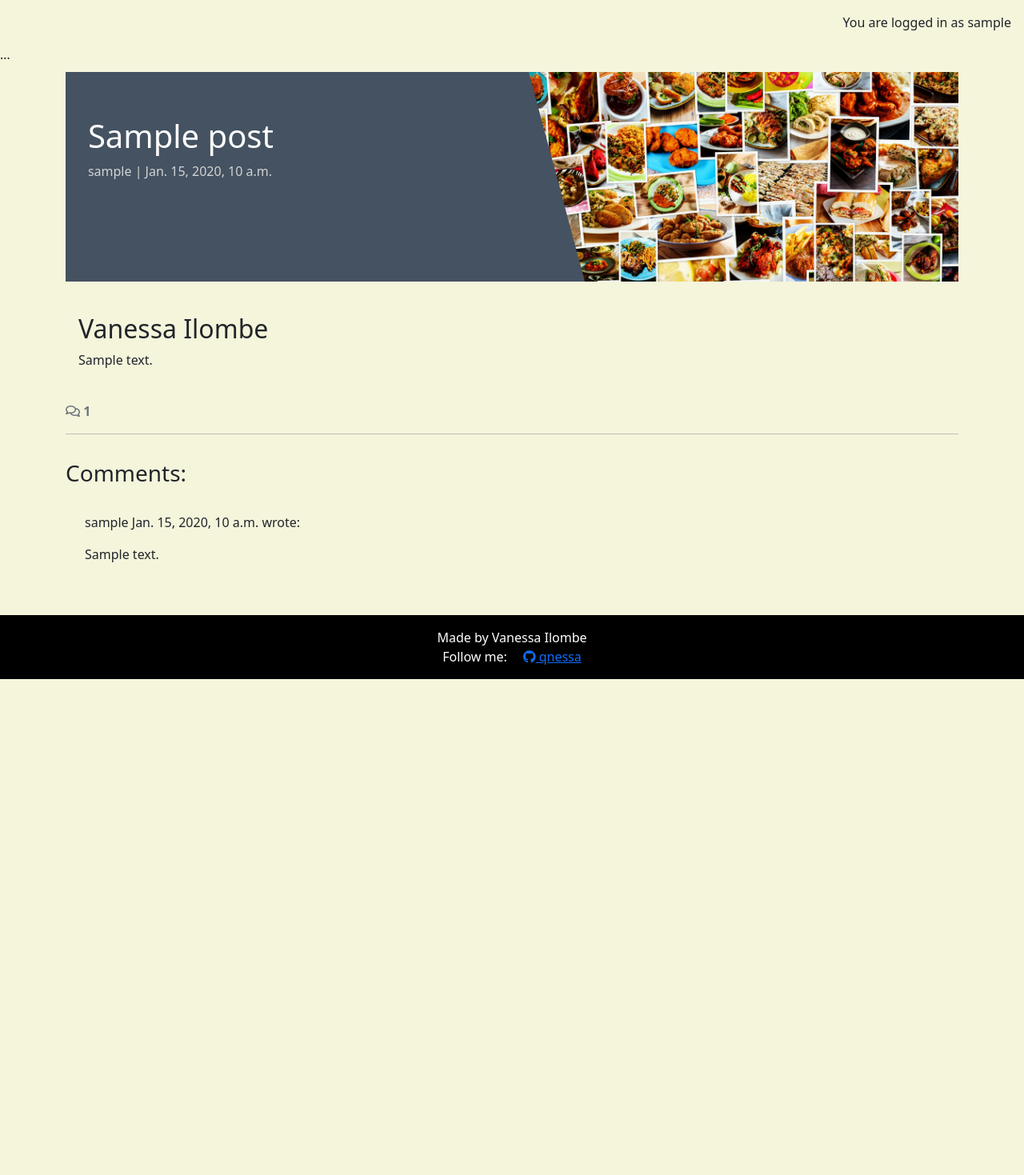
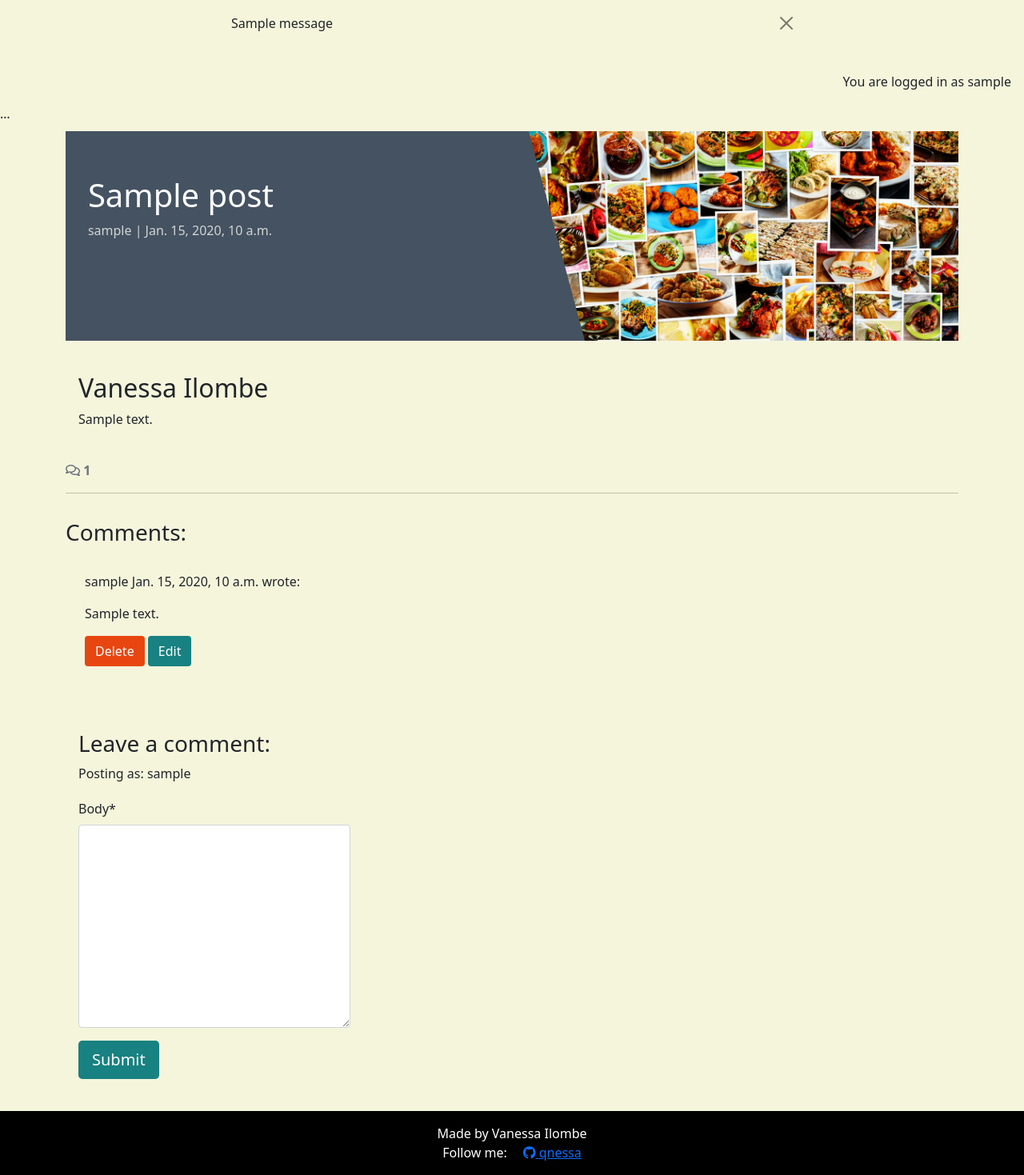
Before and after one commit to qnessa/THE-ART-OF-FLAVORS, a Django app: a page that uses templates/base.html in a window 1280 px wide. Shown: the part 56-1525 px from the top of the page at 80% size. Before the commit the page ends 905 px from the top, so only its background shows below. Run offline with Django 4.2, Linux system fonts and the light colour scheme; a user stored in the database is signed in; tables that the repository leaves empty hold one stand-in row (values such as "Sample post"); one stand-in notice (Sample message) is shown; some libraries are stand-ins or nearby versions.

Commit message:
added comment CRUD and its functionality

```diff
--- /dev/null
+++ b/blog/forms.py
@@ -0,0 +1,8 @@
+from .models import Comment
+from django import forms
+
+
+class CommentForm(forms.ModelForm):
+    class Meta:
+        model = Comment
+        fields = ('body',)
--- a/blog/templates/blog/post_detail.html
+++ b/blog/templates/blog/post_detail.html
@@ -1,5 +1,6 @@
 {% extends 'base.html' %} {% block content %}
 {% load static %}
+{% load crispy_forms_tags %}
 
 <div class="masthead">
     <div class="container">
@@ -66,12 +67,66 @@
             This comment is awaiting approval
           </p>
           {% endif %}
+          {% if user.is_authenticated and comment.author == user %}
+          <button class="btn btn-delete"
+            comment_id="{{ comment.id }}">Delete</button>
+          <button class="btn btn-edit"
+            comment_id="{{ comment.id }}">Edit</button>
+          {% endif %}
+        </div>
         </div>
         <!-- Our for loop ends here -->
         {% endfor %}
+    </div>
+  </div>
+<!-- Creating New Comments -->
+<div class="col-md-4 card mb-4 mt-3">
+    <div class="card-body">
+      {% if user.is_authenticated %}
+      <h3>Leave a comment:</h3>
+      <p>Posting as: {{ user.username }}</p>
+      <form id="commentForm" method="post"
+        style="margin-top: 1.3em;">
+        {{ comment_form | crispy }}
+        {% csrf_token %}
+        <button id="submitButton" type="submit"
+          class="btn btn-signup btn-lg">Submit</button>
+      </form>
+      {% else %}
+      <p>Log in to leave a comment</p>
+      {% endif %}
+    </div>
+   </div>
+  </div>
+</div>
+
+<!-- Delete confirmation modal -->
+<div class="modal fade" id="deleteModal" tabindex="-1"
+  aria-labelledby="deleteModalLabel" aria-hidden="true">
+  <div class="modal-dialog">
+    <div class="modal-content">
+      <div class="modal-header">
+        <h5 class="modal-title"
+          id="deleteModalLabel">Delete comment?</h5>
+        <button type="button" class="btn-close"
+          data-bs-dismiss="modal" aria-label="Close"></button>
+      </div>
+      <div class="modal-body">
+        Are you sure you want to delete your comment?
+        This action cannot be undone.
+      </div>
+      <div class="modal-footer">
+        <button type="button" class="btn btn-secondary"
+          data-bs-dismiss="modal">Close</button>
+        <a id="deleteConfirm" href="#" class="btn
+          btn-danger">Delete</a>
       </div>
     </div>
   </div>
 </div>
 
 {% endblock content %}
+
+{% block extras %}
+<script src="{% static 'js/comments.js' %}"></script>
+{% endblock %}
--- a/blog/urls.py
+++ b/blog/urls.py
@@ -5,5 +5,8 @@ from django.urls import path
 urlpatterns = [
     path('', views.PostList.as_view(), name='home'),
     path('<slug:slug>/', views.post_detail, name="post_detail"),
+    path('<slug:slug>/edit_comment/<int:comment_id>', views.comment_edit, name='comment_edit'),
+    path('<slug:slug>/delete_comment/<int:comment_id>', views.comment_delete, name='comment_delete'),
+
 
 ]
--- a/blog/views.py
+++ b/blog/views.py
@@ -1,6 +1,9 @@
-from django.shortcuts import render, get_object_or_404
+from django.shortcuts import render, get_object_or_404, reverse
 from django.views import generic
-from .models import Post
+from django.contrib import messages
+from django.http import HttpResponseRedirect
+from .models import Post, Comment
+from .forms import CommentForm
 # Create your views here.
 
 class PostList(generic.ListView):
@@ -28,11 +31,65 @@ def post_detail(request, slug):
     comments = post.comments.all().order_by("-created_on")
     comment_count = post.comments.filter(approved=True).count()
 
+    if request.method == "POST":
+        print("Received a POST request")
+        comment_form = CommentForm(data=request.POST)
+        print("About to render template")
+        if comment_form.is_valid():
+            comment = comment_form.save(commit=False)
+            comment.author = request.user
+            comment.post = post
+            comment.save()
+        messages.add_message(
+            request, messages.SUCCESS,
+            'Thank you, your comment is submitted and awaiting approval'
+    )
+    comment_form = CommentForm()
+
     return render(
         request,
         "blog/post_detail.html",
         {"post": post,
          "comments": comments,
          "comment_count": comment_count,
+         "comment_form": comment_form,
          "coder": "Vanessa Ilombe"},
         )
+
+def comment_edit(request, slug, comment_id):
+    """
+    view to edit comments
+    """
+    if request.method == "POST":
+
+        queryset = Post.objects.filter(status=1)
+        post = get_object_or_404(queryset, slug=slug)
+        comment = get_object_or_404(Comment, pk=comment_id)
+        comment_form = CommentForm(data=request.POST, instance=comment)
+
+        if comment_form.is_valid() and comment.author == request.user:
+            comment = comment_form.save(commit=False)
+            comment.post = post
+            comment.approved = False
+            comment.save()
+            messages.add_message(request, messages.SUCCESS, 'Comment Updated!')
+        else:
+            messages.add_message(request, messages.ERROR, 'Error updating comment!')
+
+    return HttpResponseRedirect(reverse('post_detail', args=[slug]))
+
+def comment_delete(request, slug, comment_id):
+    """
+    view to delete comment
+    """
+    queryset = Post.objects.filter(status=1)
+    post = get_object_or_404(queryset, slug=slug)
+    comment = get_object_or_404(Comment, pk=comment_id)
+
+    if comment.author == request.user:
+        comment.delete()
+        messages.add_message(request, messages.SUCCESS, 'Your comment is deleted!')
+    else:
+        messages.add_message(request, messages.ERROR, 'You can only delete your own comments!')
+
+    return HttpResponseRedirect(reverse('post_detail', args=[slug]))
--- a/requirements.txt
+++ b/requirements.txt
@@ -1,7 +1,9 @@
 asgiref==3.7.2
+crispy-bootstrap5==0.7
 dj-database-url==0.5.0
 Django==4.2.11
 django-allauth==0.57.2
+django-crispy-forms==2.1
 django-summernote==0.8.20.0
 gunicorn==20.1.0
 oauthlib==3.2.2
--- /dev/null
+++ b/static/js/comments.js
@@ -0,0 +1,46 @@
+const editButtons = document.getElementsByClassName("btn-edit");
+const commentText = document.getElementById("id_body");
+const commentForm = document.getElementById("commentForm");
+const submitButton = document.getElementById("submitButton");
+
+const deleteModal = new bootstrap.Modal(document.getElementById("deleteModal"));
+const deleteButtons = document.getElementsByClassName("btn-delete");
+const deleteConfirm = document.getElementById("deleteConfirm");
+
+/**
+* Initializes edit functionality for the provided edit buttons.
+*
+* For each button in the `editButtons` collection:
+* - Retrieves the associated comment's ID upon click.
+* - Fetches the content of the corresponding comment.
+* - Populates the `commentText` input/textarea with the comment's content for editing.
+* - Updates the submit button's text to "Update".
+* - Sets the form's action attribute to the `edit_comment/{commentId}` endpoint.
+*/
+for (let button of editButtons) {
+  button.addEventListener("click", (e) => {
+    let commentId = e.target.getAttribute("comment_id");
+    let commentContent = document.getElementById(`comment${commentId}`).innerText;
+    commentText.value = commentContent;
+    submitButton.innerText = "Update";
+    commentForm.setAttribute("action", `edit_comment/${commentId}`);
+  });
+}
+
+/**
+* Initializes deletion functionality for the provided delete buttons.
+*
+* For each button in the `deleteButtons` collection:
+* - Retrieves the associated comment's ID upon click.
+* - Updates the `deleteConfirm` link's href to point to the
+* deletion endpoint for the specific comment.
+* - Displays a confirmation modal (`deleteModal`) to prompt
+* the user for confirmation before deletion.
+*/
+for (let button of deleteButtons) {
+    button.addEventListener("click", (e) => {
+      let commentId = e.target.getAttribute("comment_id");
+      deleteConfirm.href = `delete_comment/${commentId}`;
+      deleteModal.show();
+    });
+  }
--- a/static/js/script.js
+++ /dev/null
@@ -1 +0,0 @@
-console.log("Food, Flavors and Everything!");
--- a/templates/base.html
+++ b/templates/base.html
@@ -68,7 +68,21 @@
             </div>
         </div>
     </nav>
-
+    <!-- displaying Django messages -->
+<div class="container">
+    <div class="row">
+      <div class="col-md-8 offset-md-2">
+        {% for message in messages %}
+        <div class="alert {{ message.tags }} alert-dismissible
+          fade show" id="msg" role="alert">
+          {{ message | safe }}
+          <button type="button" class="btn-close"
+            data-bs-dismiss="alert" aria-label="Close"></button>
+        </div>
+        {% endfor %}
+      </div>
+    </div>
+  </div>
     <main class="flex-shrink-0 main-bg">
         {% if user.is_authenticated %}
     <p class="text-end m-3">You are logged in as {{ user }}</p>
@@ -99,6 +113,10 @@
         </script>
 
     <script src="{% static 'js/script.js' %}"></script>
+
+    {% block extras %}
+    {% endblock %}
+
 </body>
 
 </html>
```
Also changed, not shown: the_art_of_flavors/settings.py (+6 -1 lines).
